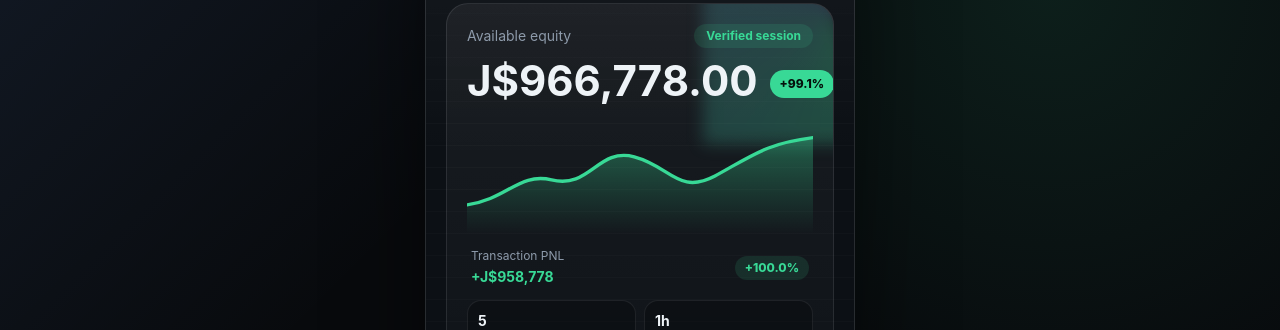
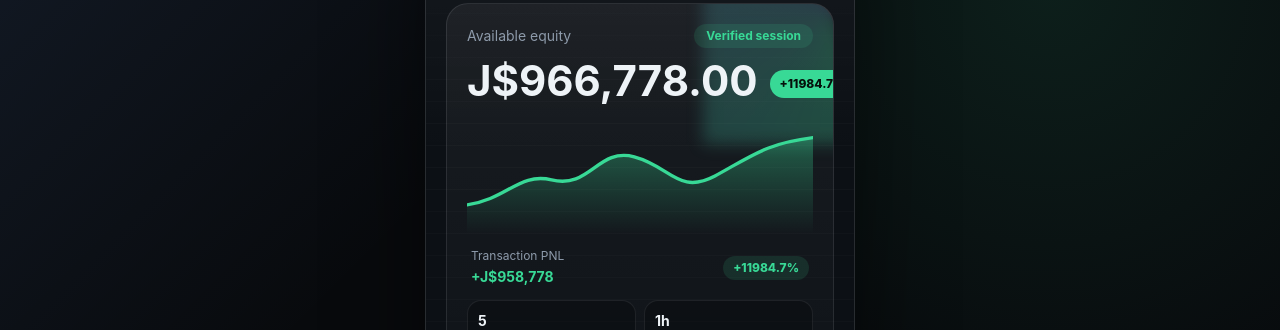
Before and after one commit to maslihov22/tradespot-next, a Next.js app: page / in a window 1280 px wide. Shown: the part 134-464 px from the top of the page. Built offline with nearby package versions, Linux system fonts and the light colour scheme.

Commit message:
fix: calculate pnl percent relative to deposit amount

```diff
--- a/components/BalanceCard.tsx
+++ b/components/BalanceCard.tsx
@@ -35,12 +35,13 @@ export default function BalanceCard() {
   }, []);
 
   const trades = mockTransactions.filter((t) => t.type === "trade");
+  const deposits = mockTransactions.filter((t) => t.type === "deposit");
   const pnlAmount = trades.reduce(
     (sum, t) => sum + (t.sign === "plus" ? t.amount : -t.amount),
     0,
   );
-  const totalVolume = trades.reduce((sum, t) => sum + t.amount, 0);
-  const pnlPercent = totalVolume > 0 ? (pnlAmount / totalVolume) * 100 : 0;
+  const totalDeposited = deposits.reduce((sum, t) => sum + t.amount, 0);
+  const pnlPercent = totalDeposited > 0 ? (pnlAmount / totalDeposited) * 100 : 0;
   const pnlPositive = pnlAmount >= 0;
 
   return (
--- a/lib/mock-data.ts
+++ b/lib/mock-data.ts
@@ -3,7 +3,7 @@ export const mockUser = {
   initials: "CM",
   balance: 966778,
   pnl: 958778,
-  pnlPercent: 99.1,
+  pnlPercent: 11984.7,
   events: 5,
   reviewTime: "1h",
 };
```
